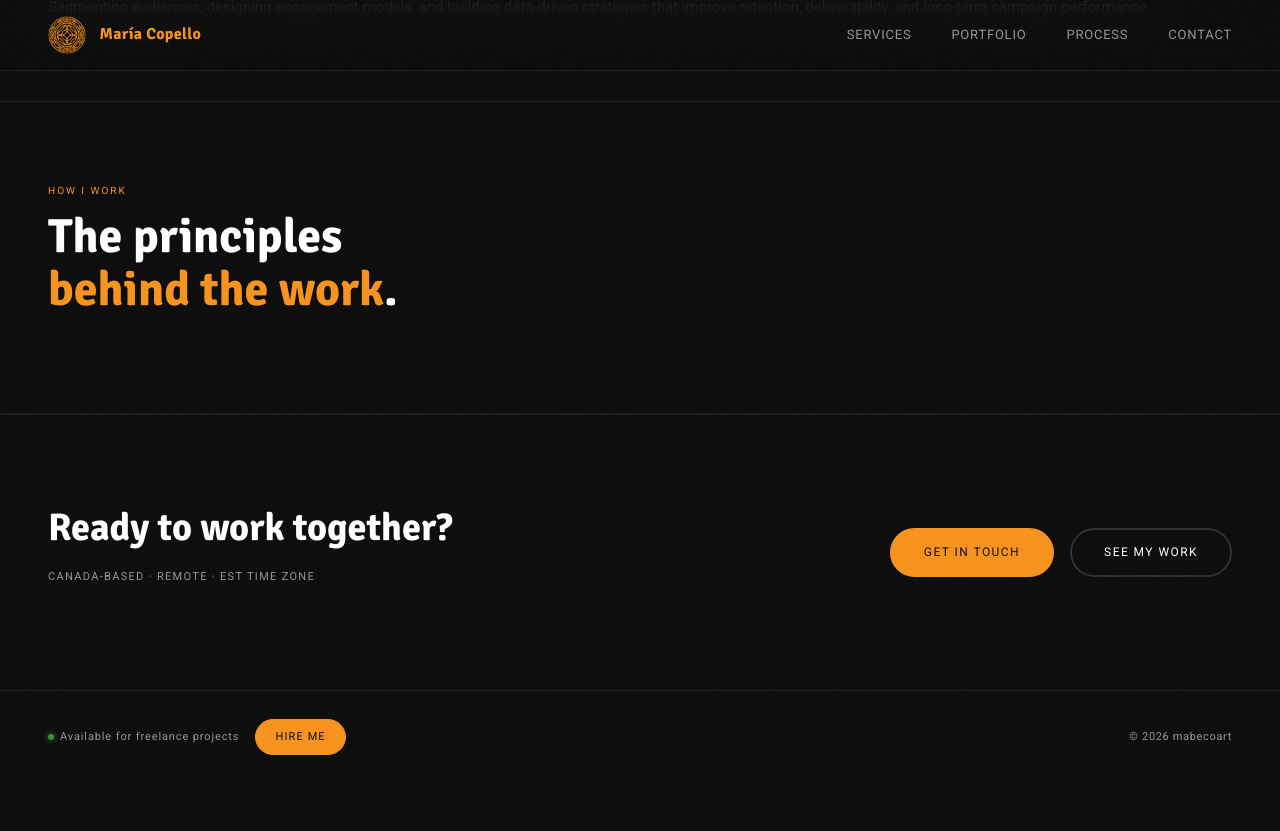
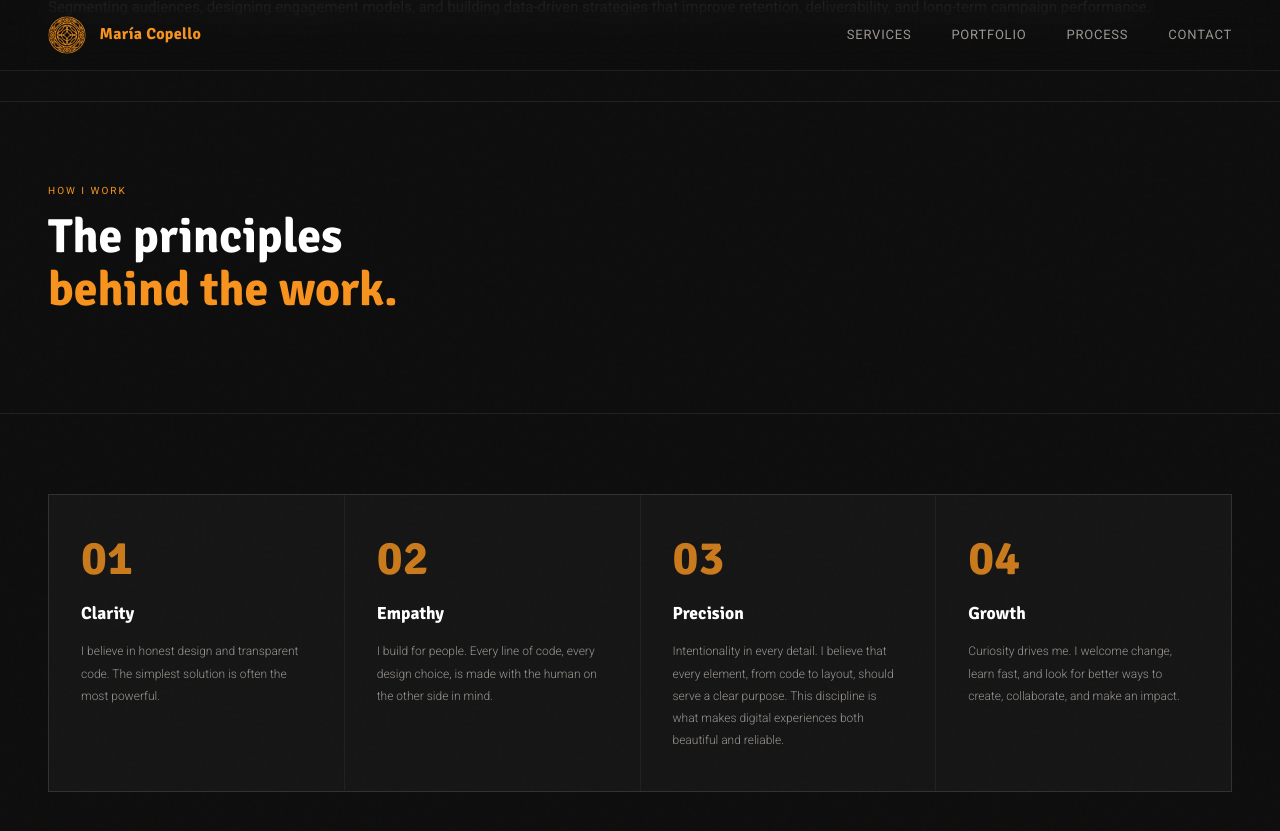
Before and after one commit to mabecoart/github.io, a Jekyll site: the page built from about.html, in a window 1280 px wide and 900 px high, scrolled down 1778 px. Shown: the top 831 px of the window. Built offline with Jekyll 4.4.1, drawn with Linux system fonts in a browser that asks for light colours; before the commit the page ends 2561 px from its top, so only the background shows below that; some of the changed text lies outside the part shown.

Commit message:
Fix punctuation and add steps section in about.html

```diff
--- a/about.html
+++ b/about.html
@@ -18,7 +18,7 @@ description: Learn more about María Copello and her experience in email and CRM
 
 <section class="about-section">
   <p class="section-eyebrow">My story</p>
-  <h2 class="section-title">8+ years building<br/><span>what matters</span>.</h2>
+  <h2 class="section-title">8+ years building<br/><span>what matters.</span></h2>
   <p class="case-body">
     For over a decade, I've helped brands — from startups to large enterprises —
     build <b>meaningful digital communications</b> through design, code, and automation.
@@ -142,8 +142,32 @@ description: Learn more about María Copello and her experience in email and CRM
 
 <section class="about-section">
   <p class="section-eyebrow">How I work</p>
-  <h2 class="section-title">The principles<br /><span>behind the work</span>.</h2>
+  <h2 class="section-title">The principles<br /><span>behind the work.</span></h2>
+</section>
 
+<section class="steps-section">
+  <div class="steps-grid">
+    <div class="step-card">
+      <span class="step-num">01</span>
+      <p class="step-title">Clarity</p>
+      <p class="step-desc">I believe in honest design and transparent code. The simplest solution is often the most powerful.</p>
+    </div>
+    <div class="step-card">
+      <span class="step-num">02</span>
+      <p class="step-title">Empathy</p>
+      <p class="step-desc">I build for people. Every line of code, every design choice, is made with the human on the other side in mind.</p>
+    </div>
+    <div class="step-card">
+      <span class="step-num">03</span>
+      <p class="step-title">Precision</p>
+      <p class="step-desc">Intentionality in every detail. I believe that every element, from code to layout, should serve a clear purpose. This discipline is what makes digital experiences both beautiful and reliable.</p>
+    </div>
+    <div class="step-card">
+      <span class="step-num">04</span>
+      <p class="step-title">Growth</p>
+      <p class="step-desc">Curiosity drives me. I welcome change, learn fast, and look for better ways to create, collaborate, and make an impact.</p>
+    </div>
+  </div>
 </section>
 
 <div class="cta-banner">
```
